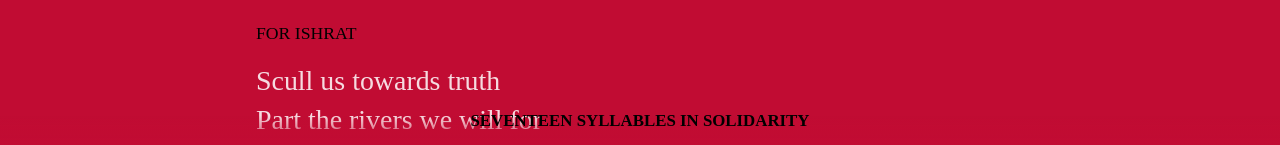
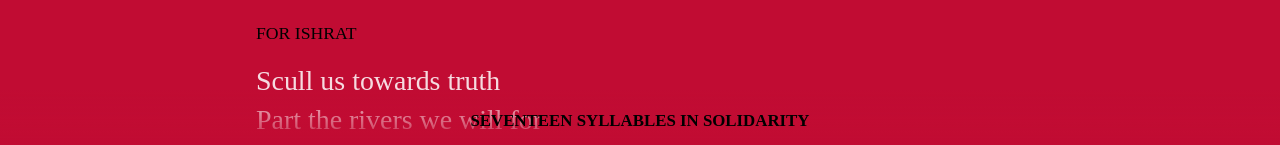
Before and after one commit to qurbat/hxh, a Jekyll site: the page built from assets/README.md, in a window 1280 px wide and 1400 px high, scrolled down 594 px. Shown: the part 1252-1397 px from the top of the window. Built offline with Jekyll 4.4.1, drawn with Linux system fonts in a browser that asks for light colours; some web fonts are replaced; our own code applies the rules of GitHub Pages for plain Markdown files.

Commit message:
Update default.html

```diff
--- a/_layouts/default.html
+++ b/_layouts/default.html
@@ -84,7 +84,7 @@
     left: 0;
     bottom: 0;
     width: 100%;
-    background-image: linear-gradient(rgba(193,0,0,0) 50%, #c10c33 100%);
+    background-image: linear-gradient(rgba(193,0,0,0) 10%, #c10c33 100%);
     color: black;
   }
 
```
